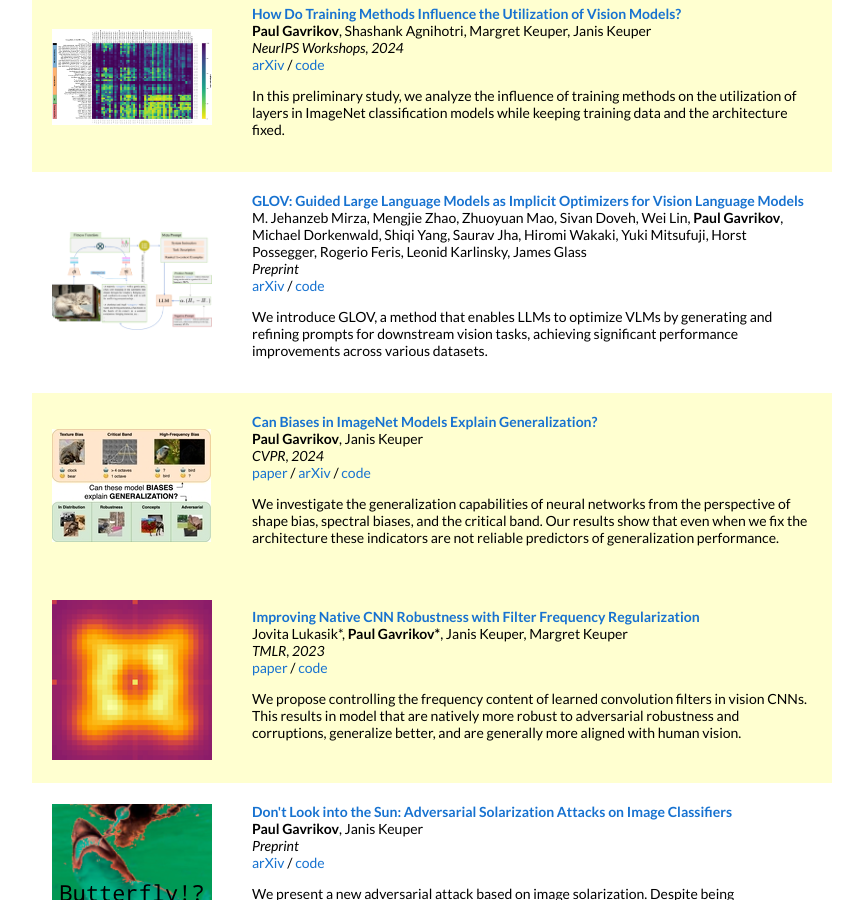
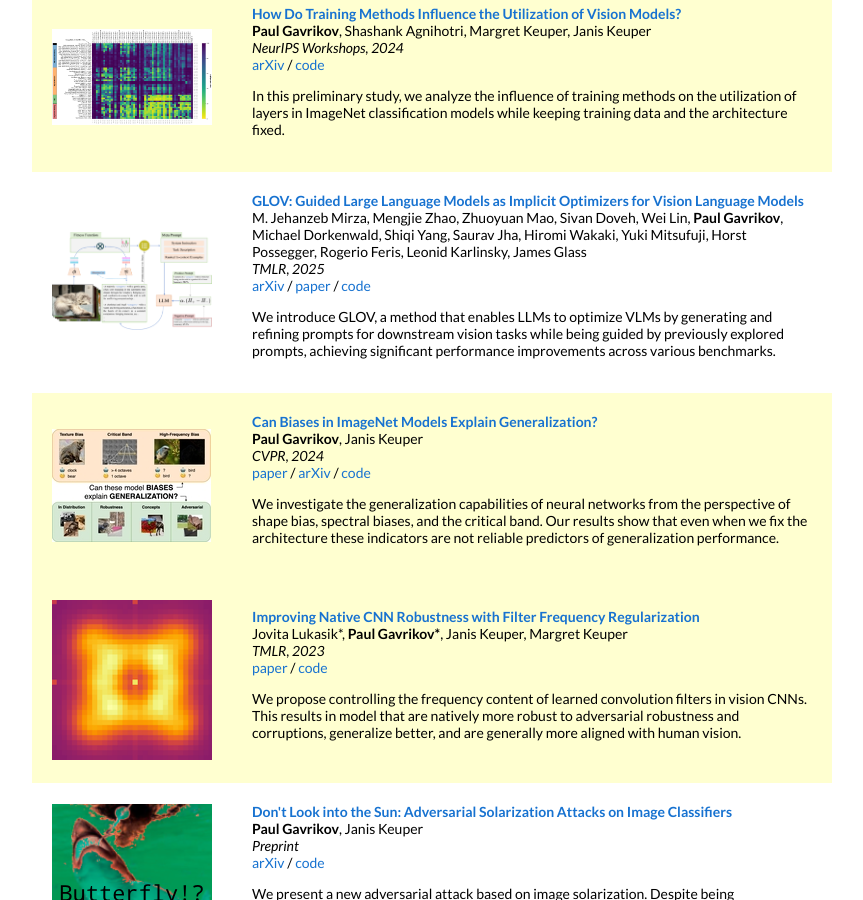
Before and after one commit to paulgavrikov/paulgavrikov.github.io, a Jekyll site: the page built from _posts/2018-05-15-intro.markdown, in a window 1280 px wide and 900 px high, scrolled down 1020 px. Shown: the whole window, without its empty margins (208-1071 px from the left). Built offline with Jekyll 4.4.1, drawn with Linux system fonts in a browser that asks for light colours.

Commit message:
fix: update conference details and improve description for GLOV publication

```diff
--- a/_data/publications.yml
+++ b/_data/publications.yml
@@ -22,11 +22,11 @@
   title: "GLOV: Guided Large Language Models as Implicit Optimizers for Vision Language Models"
   authors: M. Jehanzeb Mirza, Mengjie Zhao, Zhuoyuan Mao, Sivan Doveh, Wei Lin, <b>Paul Gavrikov</b>, Michael Dorkenwald, Shiqi Yang, Saurav Jha, Hiromi Wakaki, Yuki Mitsufuji, Horst Possegger, Rogerio Feris, Leonid Karlinsky, James Glass
   paperlink: https://arxiv.org/abs/2410.06154
-  conference: "Preprint"
+  conference: "TMLR, 2025"
   time: 2024
   highlight: False
-  short: "We introduce GLOV, a method that enables LLMs to optimize VLMs by generating and refining prompts for downstream vision tasks, achieving significant performance improvements across various datasets."
-  details: <a href="https://arxiv.org/abs/2410.06154">arXiv</a> / <a href="https://github.com/jmiemirza/GLOV">code</a>
+  short: "We introduce GLOV, a method that enables LLMs to optimize VLMs by generating and refining prompts for downstream vision tasks while being guided by previously explored prompts, achieving significant performance improvements across various benchmarks."
+  details: <a href="https://arxiv.org/abs/2410.06154">arXiv</a> / <a href="https://openreview.net/forum?id=kZLANTp6Vw">paper</a> / <a href="https://github.com/jmiemirza/GLOV">code</a>
   image: images/tn_glov.png
 - publication:
   title: "Can Biases in ImageNet Models Explain Generalization?"
```
